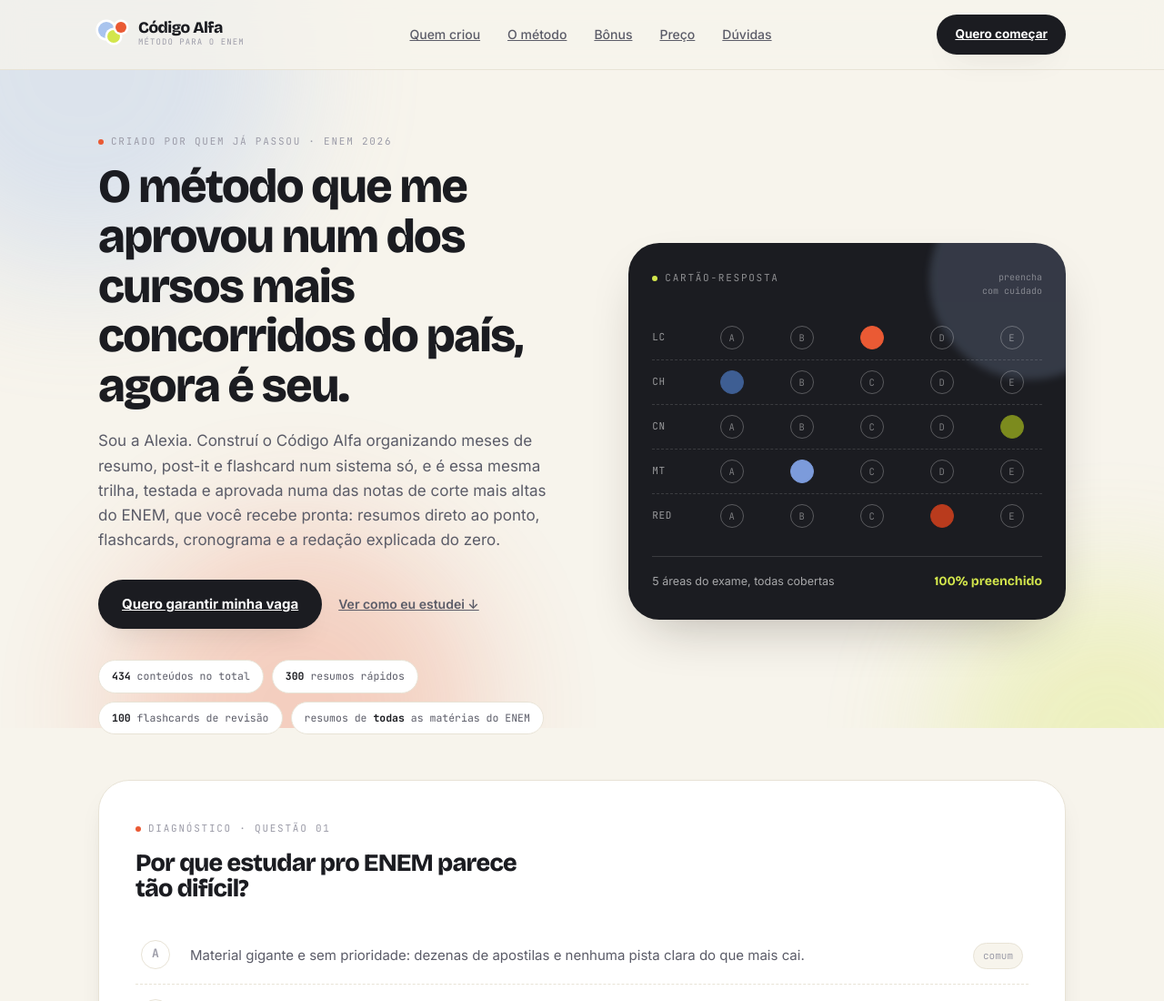
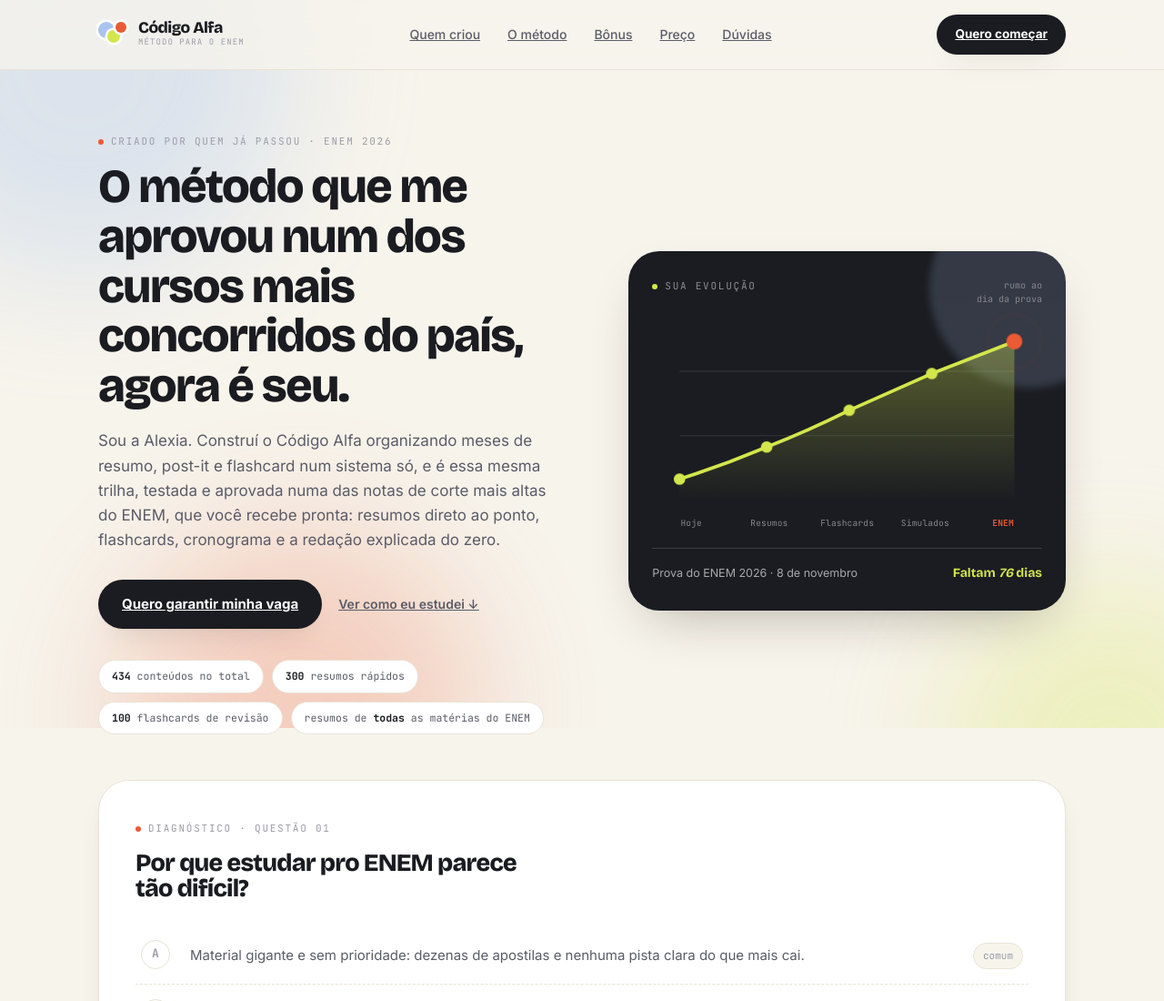
Before and after one commit to zenithcompanyads-ship-it/metodocodigoalfa, a plain HTML site: page index.html in a window 1280 px wide. Shown: the top 1100 px of the page at 91% size. Drawn offline with nearby package versions, Linux system fonts and the light colour scheme.

Commit message:
Add files via upload

```diff
--- a/index.html
+++ b/index.html
@@ -148,34 +148,38 @@ h1,h2,h3{font-family:var(--display);letter-spacing:-.03em;line-height:1.05}
 }
 .chip b{color:var(--ink);font-weight:700}
 
-/* ---------- CARTÃO-RESPOSTA (assinatura) ---------- */
+/* ---------- EVOLUÇÃO ATÉ O ENEM (assinatura) ---------- */
 .cartao-hero{
   background:var(--ink);border-radius:var(--r-xl);padding:30px 26px;
   box-shadow:var(--sombra-forte);position:relative;overflow:hidden;color:var(--surface);
 }
 .cartao-hero::before{content:"";position:absolute;right:-70px;top:-70px;width:220px;height:220px;border-radius:50%;background:var(--azul);opacity:.18;filter:blur(4px)}
-.cartao-hero-topo{display:flex;justify-content:space-between;align-items:flex-start;position:relative;margin-bottom:20px}
+.cartao-hero-topo{display:flex;justify-content:space-between;align-items:flex-start;position:relative;margin-bottom:8px}
 .cartao-hero-topo .olho{color:rgba(255,255,255,.5);margin-bottom:0}
 .cartao-hero-topo .olho::before{background:var(--lima)}
 .cartao-hero-topo .caneta{font-family:var(--mono);font-size:10px;color:rgba(255,255,255,.4);text-align:right;line-height:1.5}
 
-.linha-resposta{
-  display:grid;grid-template-columns:44px repeat(5,1fr);align-items:center;gap:10px;
-  padding:11px 0;border-top:1px dashed rgba(255,255,255,.14);position:relative;
+.grafico-evolucao{position:relative;margin:14px 0 2px}
+.grafico-evolucao svg{width:100%;height:auto;display:block;overflow:visible}
+.grafico-area{fill:url(#gradEvolucao)}
+.grafico-linha{
+  fill:none;stroke:var(--lima);stroke-width:3;stroke-linecap:round;stroke-linejoin:round;
+  stroke-dasharray:460;stroke-dashoffset:460;animation:desenhar-linha 1.3s var(--ease) forwards;animation-delay:.15s;
 }
-.linha-resposta:first-of-type{border-top:none}
-.linha-resposta .area-cod{font-family:var(--mono);font-size:11px;letter-spacing:.06em;color:rgba(255,255,255,.55)}
-.bolha{
-  width:26px;height:26px;border-radius:50%;border:1.6px solid rgba(255,255,255,.28);
-  display:flex;align-items:center;justify-content:center;font-family:var(--mono);font-size:10.5px;color:rgba(255,255,255,.42);
-  justify-self:center;position:relative;
+.ponto-evolucao{fill:var(--lima);opacity:0;transform-box:fill-box;transform-origin:center;animation:aparecer-ponto .4s var(--ease) forwards}
+.ponto-final{fill:var(--laranja)}
+.ponto-anel{
+  fill:none;stroke:var(--laranja);stroke-width:2;opacity:0;
+  transform-box:fill-box;transform-origin:center;animation:pulso-anel 2s ease-out infinite;animation-delay:1.3s;
 }
-.bolha.marcada{
-  background:var(--bolha-cor,var(--lima));border-color:var(--bolha-cor,var(--lima));color:var(--ink);
-  transform:scale(0);animation:preencher .45s var(--ease) forwards;animation-delay:var(--atraso,0s);
-  font-weight:700;
-}
-@keyframes preencher{from{transform:scale(0)}60%{transform:scale(1.18)}to{transform:scale(1)}}
+@keyframes desenhar-linha{to{stroke-dashoffset:0}}
+@keyframes aparecer-ponto{from{opacity:0;transform:scale(0)}60%{transform:scale(1.35)}to{opacity:1;transform:scale(1)}}
+@keyframes pulso-anel{0%{transform:scale(1);opacity:.65}100%{transform:scale(2.4);opacity:0}}
+
+.marcos-evolucao{display:grid;grid-template-columns:repeat(5,1fr);margin-top:2px}
+.marcos-evolucao span{font-family:var(--mono);font-size:9.5px;color:rgba(255,255,255,.48);text-align:center;letter-spacing:.02em}
+.marcos-evolucao span:last-child{color:var(--laranja);font-weight:700}
+
 .cartao-hero-rodape{
   margin-top:20px;padding-top:16px;border-top:1px solid rgba(255,255,255,.14);
   display:flex;align-items:center;justify-content:space-between;position:relative;
@@ -512,10 +516,9 @@ footer{padding:56px 0 40px}
   .rodape-baixo{flex-direction:column;align-items:flex-start}
   .hero .container{gap:22px}
   .cartao-hero{padding:20px 16px;max-width:400px;margin-left:auto;margin-right:auto}
-  .cartao-hero-topo{margin-bottom:12px}
+  .cartao-hero-topo{margin-bottom:6px}
   .cartao-hero-topo .caneta{display:none}
-  .linha-resposta{grid-template-columns:28px repeat(5,1fr);gap:5px;padding:7px 0}
-  .bolha{width:22px;height:22px;font-size:9.5px}
+  .marcos-evolucao span{font-size:8.5px}
   .cartao-hero-rodape{margin-top:12px;padding-top:12px}
   .cartao-hero-rodape span{font-size:11.5px}
 }
@@ -525,8 +528,7 @@ footer{padding:56px 0 40px}
   .hero h2{font-size:24px}
   .hero p.lead{font-size:14px}
   .cartao-hero{padding:16px 12px}
-  .linha-resposta{grid-template-columns:22px repeat(5,1fr);gap:3px;padding:6px 0}
-  .bolha{width:19px;height:19px;font-size:0}
+  .marcos-evolucao span{font-size:7.5px}
   .cartao-hero-rodape{flex-direction:column;align-items:flex-start;gap:4px}
   .preco-por .val{font-size:36px}
   .chip{font-size:10.5px;padding:6px 10px}
@@ -602,13 +604,41 @@ footer{padding:56px 0 40px}
 
       <div class="cartao-hero">
         <div class="cartao-hero-topo">
-          <span class="olho">Cartão-resposta</span>
-          <span class="caneta">preencha<br>com cuidado</span>
+          <span class="olho">Sua evolução</span>
+          <span class="caneta">rumo ao<br>dia da prova</span>
         </div>
-        <div id="grade-cartao"></div>
+
+        <div class="grafico-evolucao">
+          <svg viewBox="0 0 340 170" xmlns="http://www.w3.org/2000/svg" aria-hidden="true">
+            <defs>
+              <linearGradient id="gradEvolucao" x1="0" y1="0" x2="0" y2="1">
+                <stop offset="0%" stop-color="#D3E64C" stop-opacity="0.35"/>
+                <stop offset="100%" stop-color="#D3E64C" stop-opacity="0"/>
+              </linearGradient>
+            </defs>
+            <line x1="24" y1="46" x2="316" y2="46" stroke="rgba(255,255,255,.08)" stroke-width="1"/>
+            <line x1="24" y1="102" x2="316" y2="102" stroke="rgba(255,255,255,.08)" stroke-width="1"/>
+            <path class="grafico-area" d="M24,140 Q62,128 100,112 Q136,98 172,80 Q208,64 244,48 Q280,34 316,20 L316,158 L24,158 Z"/>
+            <path class="grafico-linha" d="M24,140 Q62,128 100,112 Q136,98 172,80 Q208,64 244,48 Q280,34 316,20"/>
+            <circle class="ponto-evolucao" style="animation-delay:.35s" cx="24" cy="140" r="5"/>
+            <circle class="ponto-evolucao" style="animation-delay:.55s" cx="100" cy="112" r="5"/>
+            <circle class="ponto-evolucao" style="animation-delay:.75s" cx="172" cy="80" r="5"/>
+            <circle class="ponto-evolucao" style="animation-delay:.95s" cx="244" cy="48" r="5"/>
+            <circle class="ponto-anel" cx="316" cy="20" r="10"/>
+            <circle class="ponto-evolucao ponto-final" style="animation-delay:1.15s" cx="316" cy="20" r="7"/>
+          </svg>
+          <div class="marcos-evolucao">
+            <span>Hoje</span>
+            <span>Resumos</span>
+            <span>Flashcards</span>
+            <span>Simulados</span>
+            <span>ENEM</span>
+          </div>
+        </div>
+
         <div class="cartao-hero-rodape">
-          <span>5 áreas do exame, todas cobertas</span>
-          <strong>100% preenchido</strong>
+          <span>Prova do ENEM 2026 · 8 de novembro</span>
+          <strong>Faltam <em id="dias-enem-hero">···</em> dias</strong>
         </div>
       </div>
     </div>
@@ -1025,37 +1055,16 @@ window.addEventListener('resize', () => {
   if(window.innerWidth > 860) alternarMenu(true);
 });
 
-// ---------- Cartão-resposta animado (assinatura visual) ----------
-const AREAS_CARTAO = [
-  {cod:'LC', cor:'var(--laranja)', marcada:2},
-  {cod:'CH', cor:'var(--azul-forte)', marcada:0},
-  {cod:'CN', cor:'var(--lima-forte)', marcada:4},
-  {cod:'MT', cor:'#7C9BDB', marcada:1},
-  {cod:'RED', cor:'var(--laranja-forte)', marcada:3},
-];
-const LETRAS = ['A','B','C','D','E'];
-
-function montarCartaoHero(){
-  const alvo = document.getElementById('grade-cartao');
-  alvo.innerHTML = AREAS_CARTAO.map((linha, i) => {
-    const bolhas = LETRAS.map((letra, j) => {
-      const marcada = j === linha.marcada;
-      const atraso = (i * 0.12 + j * 0.03).toFixed(2);
-      return `<span class="bolha${marcada ? ' marcada' : ''}" style="--bolha-cor:${linha.cor};--atraso:${atraso}s">${marcada ? '' : letra}</span>`;
-    }).join('');
-    return `<div class="linha-resposta"><span class="area-cod">${linha.cod}</span>${bolhas}</div>`;
-  }).join('');
-}
-montarCartaoHero();
-
 // ---------- Contagem regressiva real até o ENEM 2026 ----------
 function atualizarContagem(){
   const alvo = new Date('2026-11-08T13:30:00-03:00');
   const agora = new Date();
   const diffMs = alvo - agora;
   const dias = Math.max(0, Math.ceil(diffMs / 86400000));
-  const el = document.getElementById('dias-enem');
-  if(el) el.textContent = dias;
+  ['dias-enem', 'dias-enem-hero'].forEach(id => {
+    const el = document.getElementById(id);
+    if(el) el.textContent = dias;
+  });
 }
 atualizarContagem();
 </script>
```
